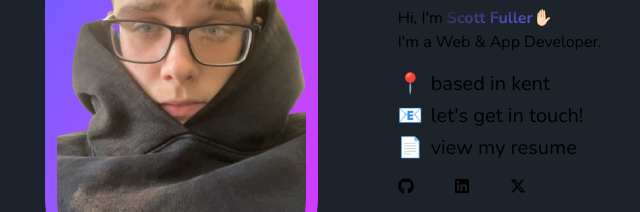
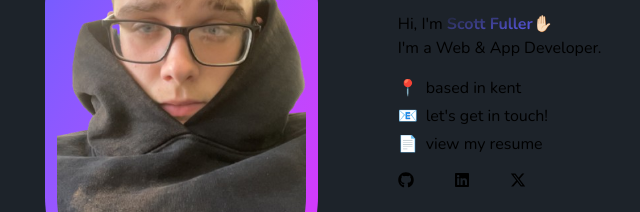
Before and after one commit to SF-08/scottfuller.dev, a Next.js app: page / in a window 1280 px wide. Shown: the part 304-516 px from the top of the page, without its empty margins (254-894 px from the left). Built offline with nearby package versions, Linux system fonts and the light colour scheme.

Commit message:
size changes

```diff
--- a/app/page.tsx
+++ b/app/page.tsx
@@ -41,17 +41,17 @@ export default function Home() {
         {/* Bio Section */}
         <div>
             <div className="text-center md:text-left mb-4">
-                <h1 className="text-5x1">
+                <h1 className="text-9x1">
                     Hi, I'm <span className="bg-linear-to-tl from-indigo-500 to fuchsia-500 text-transparent bg-clip-text font-bold">Scott Fuller</span>
                     <span className="animate-wave inline-block">✋🏻</span>
                 </h1>
-                <h2 className="text-3x1">
+                <h2 className="text-7x1">
                     I'm a Web & App Developer.
                 </h2>
             </div>
 
             {/* Bullet Points */}
-            <ul className="space-y-1 text-xl text-center md:text-left">
+            <ul className="space-y-1 text-9x1 text-center md:text-left">
                 {bulletPoints.map(({ icon, label, linkText, href, download }, index) => (
                     <li key={index}>
                         <span className="mr-2">{icon}</span>
```
